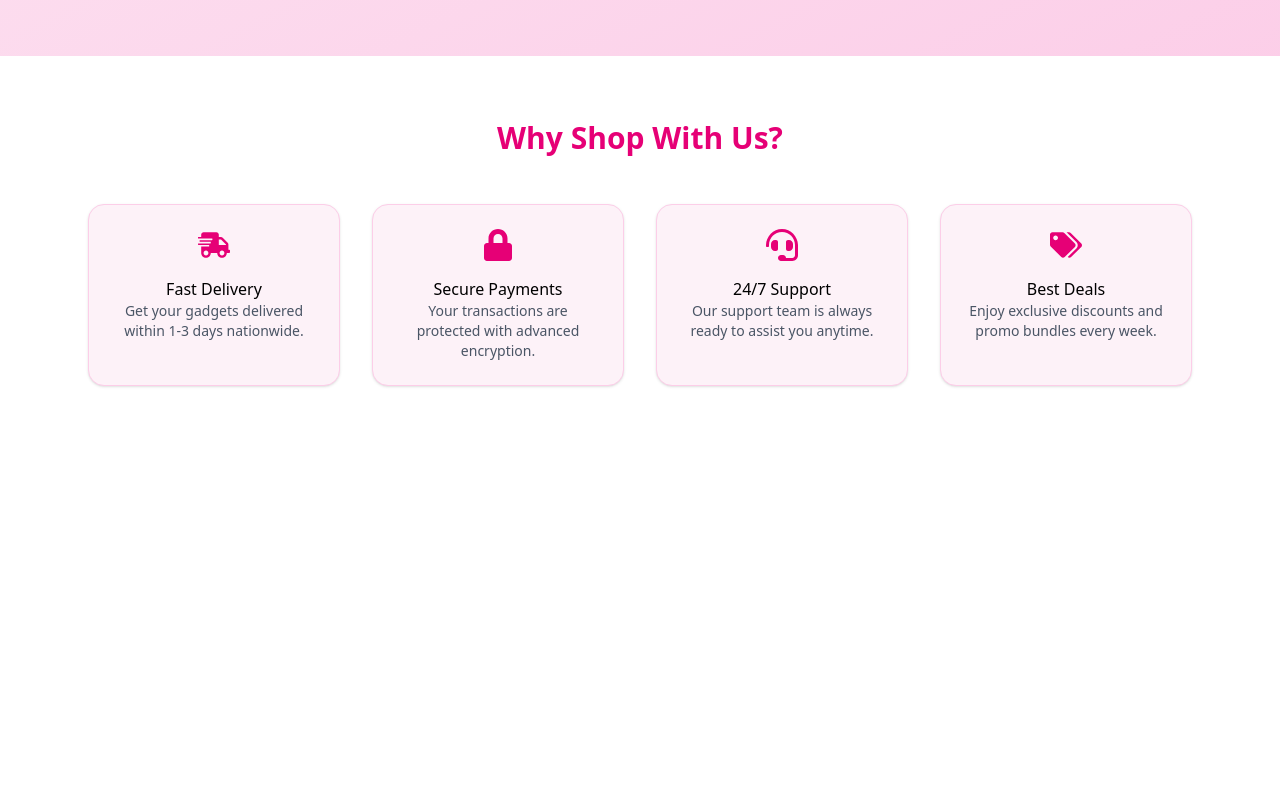
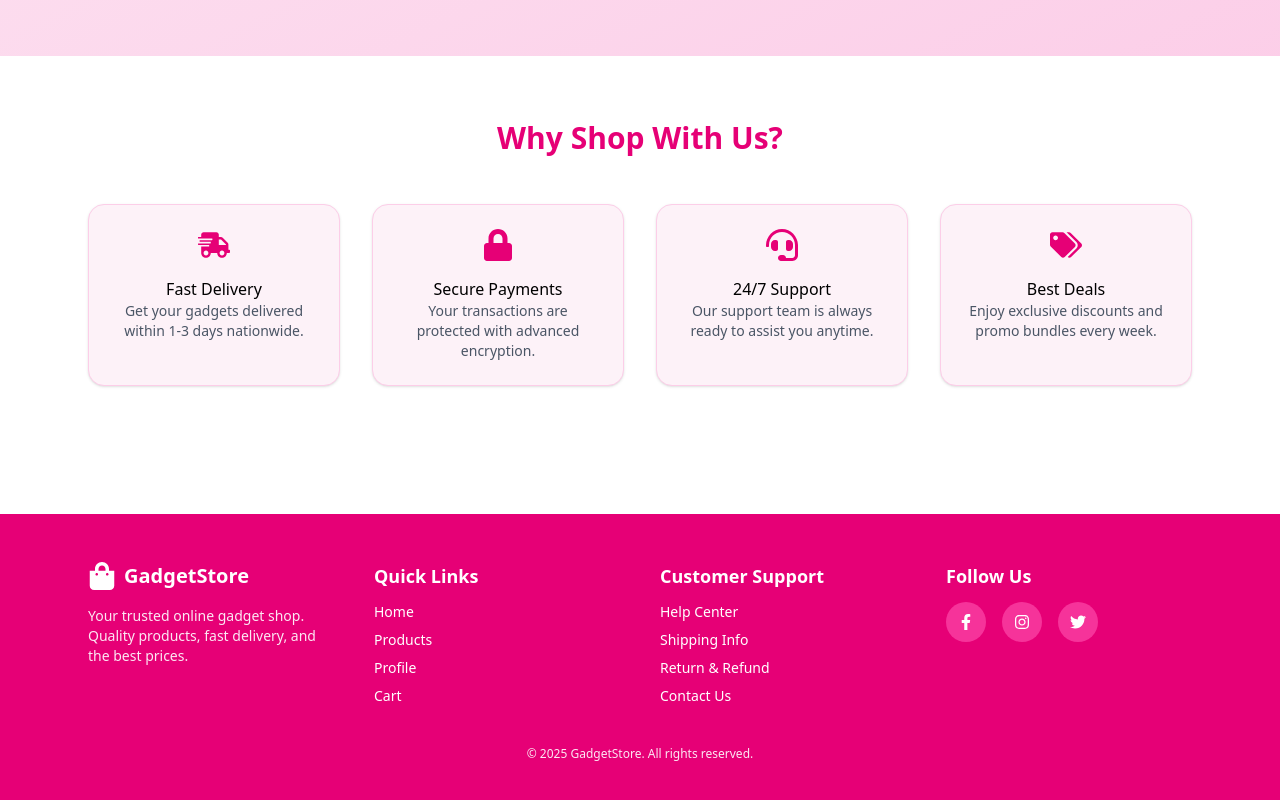
Before and after one commit to JoshuaPioo/Gadgets, a React app in the folder frontend/: page / in a window 1280 px wide. Shown: the part 584-1384 px from the top of the page. Before the commit the page ends 1034 px from the top, so only its background shows below. Built offline with nearby package versions, Linux system fonts and the light colour scheme; the HTML template or start-up script is replaced by a standard one.

Commit message:
Done footer

```diff
--- a/frontend/src/App.jsx
+++ b/frontend/src/App.jsx
@@ -8,11 +8,12 @@ import Verify from './pages/Verify'
 import VerifyEmail from './pages/VerifyEmail'
 import Products from './pages/Products'
 import Profile from './pages/Profile'
+import Footer from './components/Footer'
 
 const router = createBrowserRouter([
   {
     path: "/",
-    element: <><Navbar/><Home/> </>,
+    element: <><Navbar/><Home/><Footer/> </>,
   },
   {
     path: "/signup",
--- /dev/null
+++ b/frontend/src/components/Footer.jsx
@@ -0,0 +1,68 @@
+import React from "react";
+import { FaFacebookF, FaInstagram, FaTwitter, FaShoppingBag } from "react-icons/fa";
+
+const Footer = () => {
+  return (
+    <footer className="bg-pink-600 text-white py-12 mt-16">
+      <div className="max-w-6xl mx-auto px-6 grid md:grid-cols-4 sm:grid-cols-2 gap-10">
+
+        {/* Brand */}
+        <div>
+          <div className="flex items-center gap-2 mb-4">
+            <FaShoppingBag size={28} />
+            <h2 className="text-xl font-bold">GadgetStore</h2>
+          </div>
+          <p className="text-sm text-pink-100">
+            Your trusted online gadget shop. Quality products, fast delivery, and the best prices.
+          </p>
+        </div>
+
+        {/* Quick Links */}
+        <div>
+          <h3 className="font-semibold text-lg mb-3">Quick Links</h3>
+          <ul className="space-y-2 text-sm">
+            <li><a href="/" className="hover:underline">Home</a></li>
+            <li><a href="/products" className="hover:underline">Products</a></li>
+            <li><a href="/profile" className="hover:underline">Profile</a></li>
+            <li><a href="/cart" className="hover:underline">Cart</a></li>
+          </ul>
+        </div>
+
+        {/* Support */}
+        <div>
+          <h3 className="font-semibold text-lg mb-3">Customer Support</h3>
+          <ul className="space-y-2 text-sm">
+            <li><a href="#" className="hover:underline">Help Center</a></li>
+            <li><a href="#" className="hover:underline">Shipping Info</a></li>
+            <li><a href="#" className="hover:underline">Return & Refund</a></li>
+            <li><a href="#" className="hover:underline">Contact Us</a></li>
+          </ul>
+        </div>
+
+        {/* Socials */}
+        <div>
+          <h3 className="font-semibold text-lg mb-3">Follow Us</h3>
+          <div className="flex gap-4 text-white">
+            <a href="#" className="p-3 bg-pink-500 hover:bg-pink-700 rounded-full transition">
+              <FaFacebookF />
+            </a>
+            <a href="#" className="p-3 bg-pink-500 hover:bg-pink-700 rounded-full transition">
+              <FaInstagram />
+            </a>
+            <a href="#" className="p-3 bg-pink-500 hover:bg-pink-700 rounded-full transition">
+              <FaTwitter />
+            </a>
+          </div>
+        </div>
+
+      </div>
+
+      {/* Bottom */}
+      <div className="mt-10 text-center text-xs text-pink-100">
+        © {new Date().getFullYear()} GadgetStore. All rights reserved.
+      </div>
+    </footer>
+  );
+};
+
+export default Footer;
```
